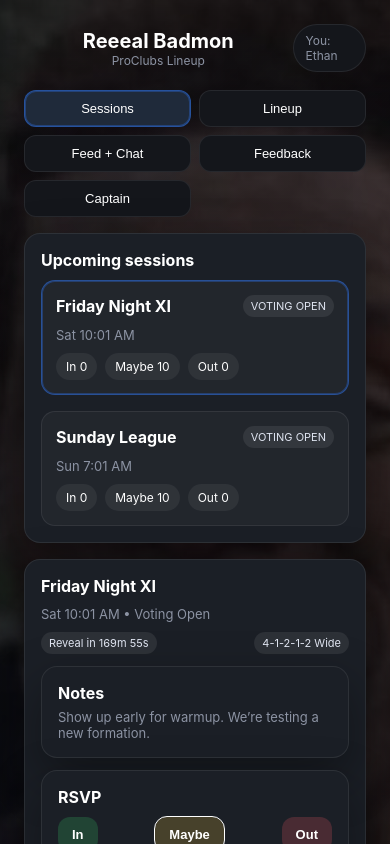
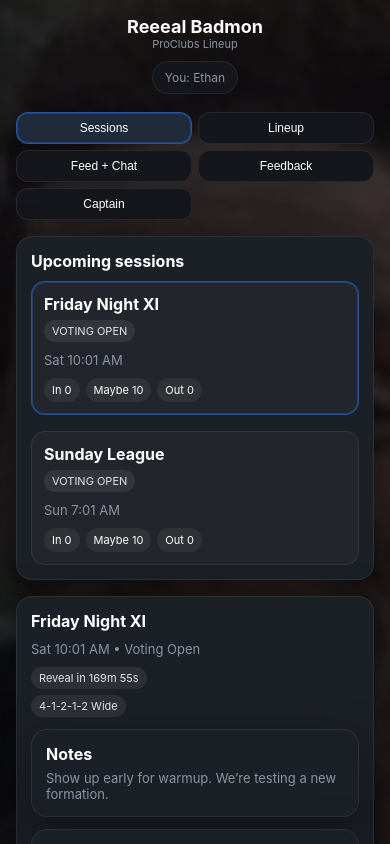
Before and after one commit to EthanSinclair2203/RealBadmon, a plain HTML site: page index.html in a window 390 px wide. Shown: the top 844 px of the page. Drawn offline with Linux system fonts and the light colour scheme; no server answers.

Commit message:
Mobile layout tweaks

```diff
--- a/styles.css
+++ b/styles.css
@@ -235,3 +235,29 @@ body {
   .grid.two { grid-template-columns: 1fr; }
   .tabs { grid-template-columns: repeat(2, 1fr); }
 }
+
+@media (max-width: 600px) {
+  .app { padding: 16px; }
+  .topbar { flex-direction: column; gap: 10px; }
+  .brand.centered { width: auto; }
+  .title { font-size: 18px; }
+  .subtitle { font-size: 11px; }
+
+  .tabs {
+    grid-template-columns: repeat(2, minmax(0, 1fr));
+    gap: 6px;
+  }
+
+  .tab { font-size: 12px; padding: 8px 10px; }
+
+  .card { padding: 14px; }
+  .session-card { padding: 12px; }
+  .chips { gap: 6px; }
+  .chip { font-size: 11px; padding: 5px 8px; }
+  .row { flex-direction: column; align-items: flex-start; gap: 6px; }
+
+  .chat-bubble { max-width: 90%; }
+  .btn { width: 100%; }
+  .segment { width: 100%; justify-content: center; }
+  .segment button { flex: 1; text-align: center; }
+}
```
